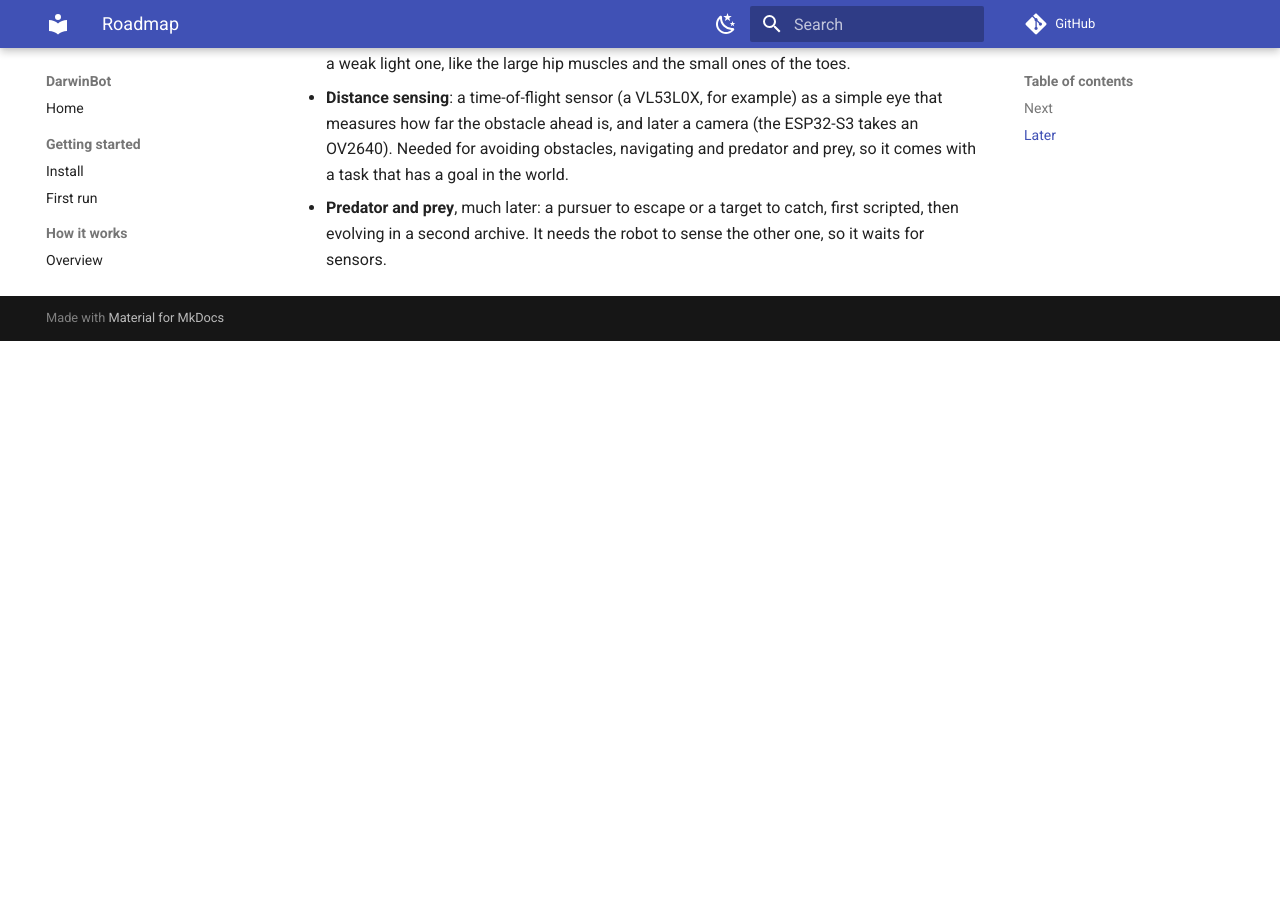
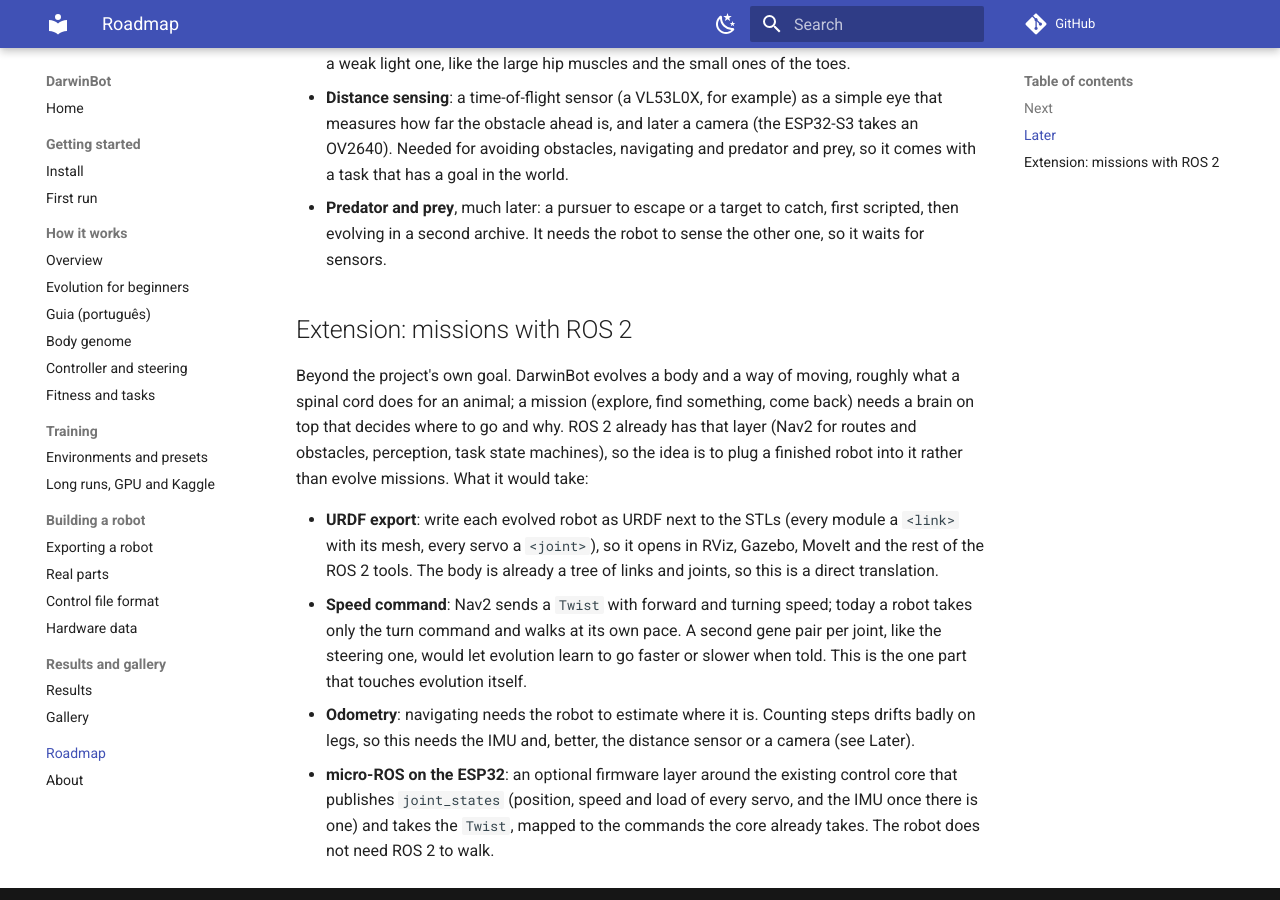
Before and after one commit to mpena2099/darwinbot, an MkDocs documentation site: the page built from docs/roadmap.md, in a window 1280 px wide and 900 px high, scrolled down 1697 px. Built offline with MkDocs 1.6.1 and Material for MkDocs 9.7.7, drawn with Linux system fonts in a browser that asks for light colours; comment, search, counter and statistics services are not loaded; before the commit the page ends 2038 px from its top, so only the background shows below that.

Commit message:
Roadmap: ROS 2 missions as an extension (URDF, speed command, odometry, micro-ROS)

```diff
--- a/docs/roadmap.md
+++ b/docs/roadmap.md
@@ -73,3 +73,29 @@
 - **Predator and prey**, much later: a pursuer to escape or a target to catch,
   first scripted, then evolving in a second archive. It needs the robot to
   sense the other one, so it waits for sensors.
+
+## Extension: missions with ROS 2
+
+Beyond the project's own goal. DarwinBot evolves a body and a way of moving,
+roughly what a spinal cord does for an animal; a mission (explore, find
+something, come back) needs a brain on top that decides where to go and why.
+ROS 2 already has that layer (Nav2 for routes and obstacles, perception,
+task state machines), so the idea is to plug a finished robot into it rather
+than evolve missions. What it would take:
+
+- **URDF export**: write each evolved robot as URDF next to the STLs (every
+  module a `<link>` with its mesh, every servo a `<joint>`), so it opens in
+  RViz, Gazebo, MoveIt and the rest of the ROS 2 tools. The body is already a
+  tree of links and joints, so this is a direct translation.
+- **Speed command**: Nav2 sends a `Twist` with forward and turning speed;
+  today a robot takes only the turn command and walks at its own pace. A
+  second gene pair per joint, like the steering one, would let evolution learn
+  to go faster or slower when told. This is the one part that touches
+  evolution itself.
+- **Odometry**: navigating needs the robot to estimate where it is. Counting
+  steps drifts badly on legs, so this needs the IMU and, better, the distance
+  sensor or a camera (see Later).
+- **micro-ROS on the ESP32**: an optional firmware layer around the existing
+  control core that publishes `joint_states` (position, speed and load of
+  every servo, and the IMU once there is one) and takes the `Twist`, mapped to
+  the commands the core already takes. The robot does not need ROS 2 to walk.
```
Also changed, not shown: CLAUDE.md (+7 -0 lines).
